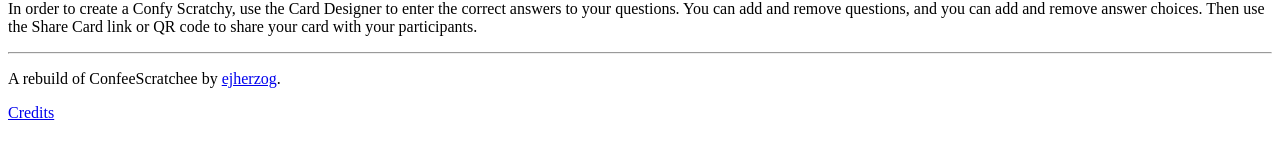
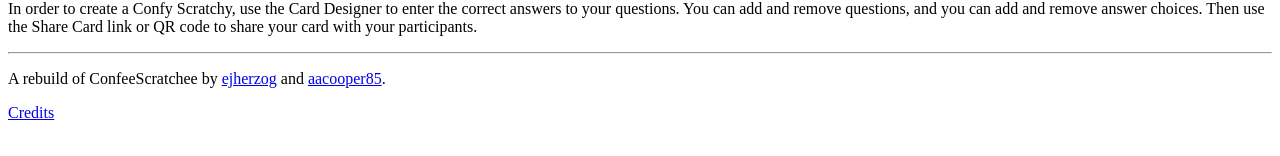
Before and after one commit to aacooper85/confyscratchy, a SvelteKit app: page / in a window 1280 px wide. Shown: the part 316-472 px from the top of the page. Built offline with nearby package versions, Linux system fonts and the light colour scheme.

Commit message:
update layout

```diff
--- a/src/routes/+layout.svelte
+++ b/src/routes/+layout.svelte
@@ -8,5 +8,5 @@
 <slot></slot>
 
 <hr>
-<p>A rebuild of ConfeeScratchee by <a href="https://github.com/ejherzog" target="_blank">ejherzog</a>.</p>
+<p>A rebuild of ConfeeScratchee by <a href="https://github.com/ejherzog" target="_blank">ejherzog</a> and <a href="https://github.com/aacooper85">aacooper85</a>.</p>
 <p><a href="/credits">Credits</a></p>
```
